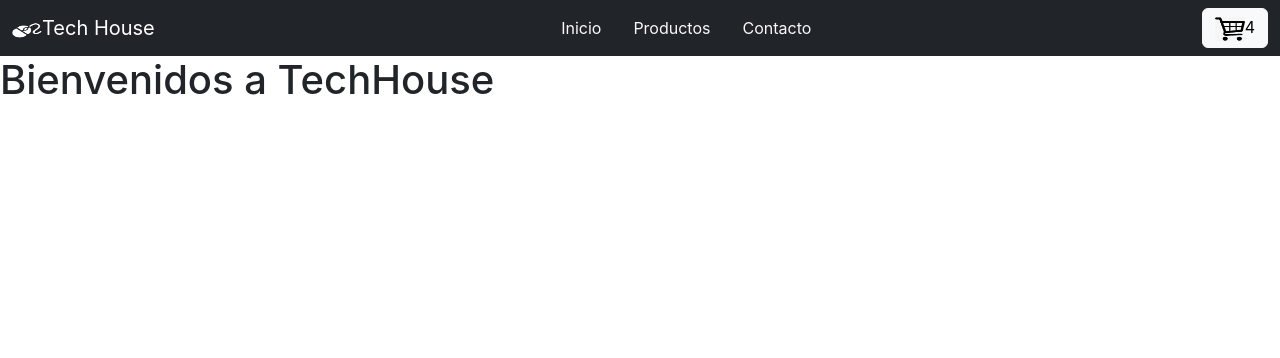
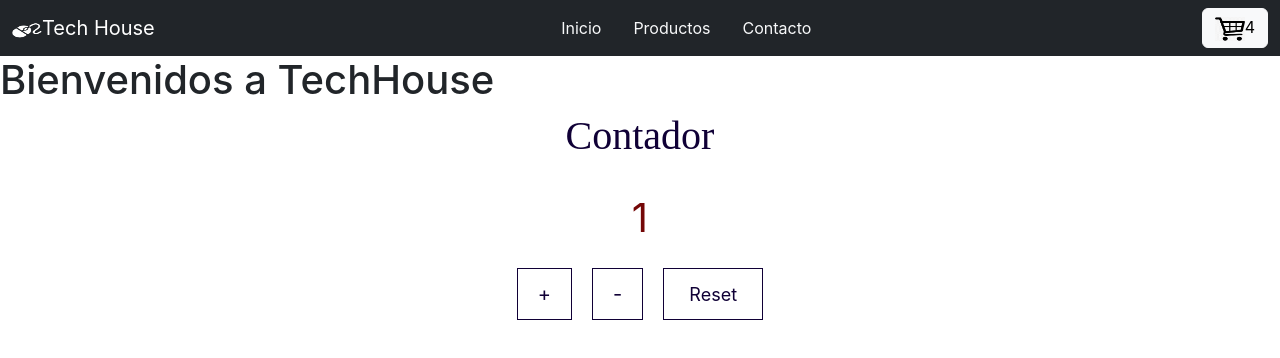
Before and after one commit to JuanCruzBaez/ecomm-clase-2, a React (Create React App) app: page / in a window 1280 px wide. Shown: the top 358 px of the page. Built offline with nearby package versions, Linux system fonts and the light colour scheme; the HTML template or start-up script is replaced by a standard one.

Commit message:
Added items counter with button

```diff
--- a/src/App.css
+++ b/src/App.css
@@ -8,4 +8,62 @@ CartWidget {
 
 }
 
-style={{width: '50%'}}
+.counter {
+  width: 100%;
+  display: flex;
+  align-items: center;
+  flex-direction: column;
+  text-align: center;
+  row-gap: 20px;
+}
+
+.counter h1 {
+  color: rgb(16, 0, 54);
+  font-size: 40px;
+  font-family: cursive;
+}
+
+.counter__output {
+  font-size: 40px;
+  color: rgb(116, 7, 7);
+}
+
+.btn__container {
+  display: flex;
+  justify-content: center;
+  flex-direction: row;
+  column-gap: 20px;
+}
+
+.control__btn {
+  font-size: 20px;
+  padding: 10px 20px;
+  background-color: transparent;
+  color: rgb(16, 0, 54);
+  border: 1px solid rgb(16, 0, 54);
+  cursor: pointer;
+  transition: 0.2s ease-in-out;
+}
+
+.control__btn:hover {
+  background-color: rgb(16, 0, 54);
+  color: rgb(255, 255, 255);
+  border: 1px solid rgb(16, 0, 54);
+}
+
+.reset {
+  width: 100px;
+  font-size: 18px;
+  padding: 10px 20px;
+  background-color: transparent;
+  color: rgb(16, 0, 54);
+  border: 1px solid rgb(16, 0, 54);
+  cursor: pointer;
+  transition: 0.2s ease-in-out;
+}
+
+.reset:hover {
+  background-color: rgb(16, 0, 54);
+  color: rgb(255, 255, 255);
+  border: 1px solid rgb(16, 0, 54);
+}
--- a/src/App.js
+++ b/src/App.js
@@ -1,7 +1,6 @@
 import './App.css';
 import NavBar from './components/NavBar';
 import ItemListContainer from './components/ItemListContainer' ;
-import CartWidget from './components/CartWidget' ;
 
 const App = () => {
   return (
@@ -12,5 +11,4 @@ const App = () => {
     );
 }
 
-
 export default App;
--- /dev/null
+++ b/src/components/ItemCount.js
@@ -0,0 +1,45 @@
+import { useEffect, useState } from "react";
+
+const ItemCount = ({ stock = 0, initial = 1, onAdd }) => {
+    const[count, setCount] = useState(0);
+
+    useEffect(() => {
+        setCount(initial);
+    },[]);
+
+    const increment = () => {
+        if (count < stock) {
+            setCount(count +1);
+        }
+    }
+
+    const decrement = () => {
+        if (count > initial) {
+            setCount(count -1)
+        }
+    }
+
+    const reset = () =>{
+        setCount(0)
+      }
+    return(
+    <>
+    <div className="counter">
+      <h1>Contador</h1>
+      <span className="counter__output">{count}</span>
+      <div className="btn__container">
+        <button className="control__btn" onClick={increment}>+</button>
+        <button className="control__btn" onClick={decrement}>-</button>
+        <button className="reset" onClick={reset}>Reset</button>
+      </div>
+    </div>
+
+
+
+    </>
+
+
+    );
+}
+
+export default ItemCount;
--- a/src/components/ItemListContainer.js
+++ b/src/components/ItemListContainer.js
@@ -1,9 +1,17 @@
+import ItemCount from "./ItemCount";
+
 const ItemListContainer = ({greeting}) => {
+
+    const onAdd = (qty) => {
+      alert("You have selected " + qty + " items.");
+    }
+
     return(
       <>
         <h1>{greeting}</h1>
+        <ItemCount stock={5} initial={1} onAdd={onAdd} />
       </>
-    )
+    );
 }
 
-export default ItemListContainer ;
+export default ItemListContainer;
--- a/src/components/NavBar.js
+++ b/src/components/NavBar.js
@@ -1,5 +1,4 @@
 import CartWidget from "./CartWidget";
-import ItemListContainer from "./ItemListContainer";
 
 const NavBar = () => {
     return (<>
@@ -27,5 +26,4 @@ const NavBar = () => {
     </>)
 }
 
-
 export default NavBar;
```
Also changed, not shown: package.json (+10 -1 lines), 1 other file (tests, documents, lock files or other folders).
